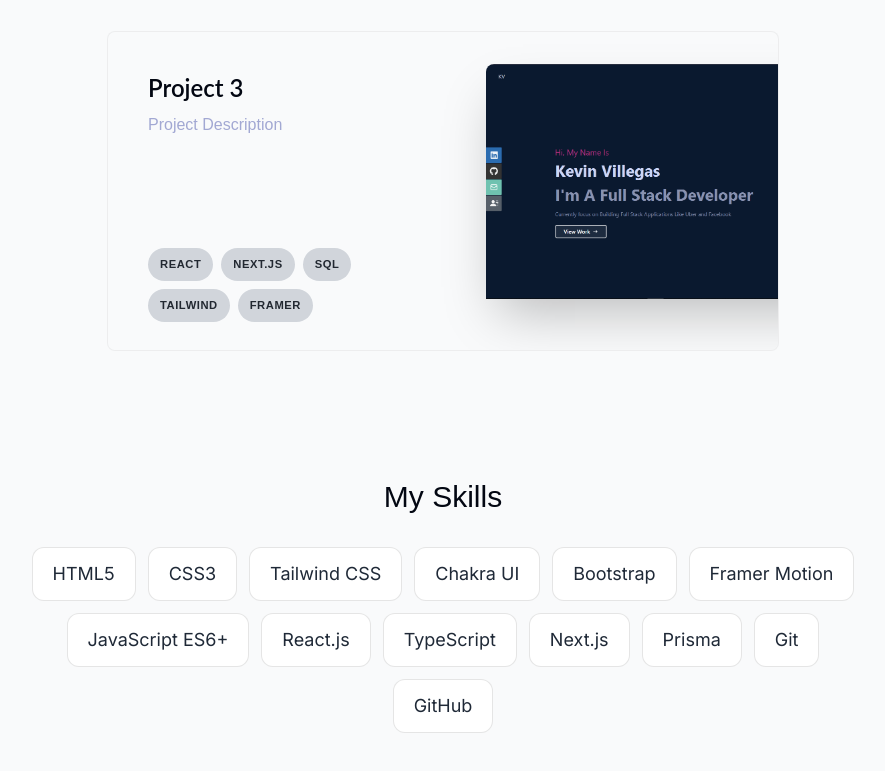
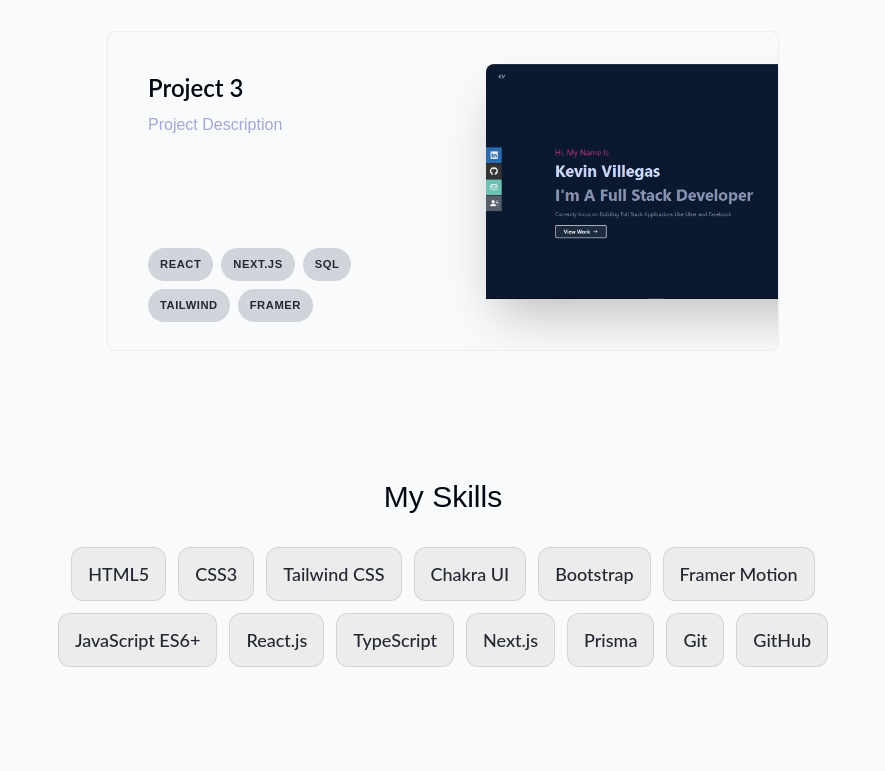
Before and after one commit to Kev-Villegas/portfolio, a Next.js app: page / in a window 1280 px wide. Shown: the part 2069-2840 px from the top of the page, without its empty margins (197-1082 px from the left). Built offline with nearby package versions, Linux system fonts and the light colour scheme.

Commit message:
Updated styling and font for Skills component

```diff
--- a/components/Skills.tsx
+++ b/components/Skills.tsx
@@ -31,7 +31,7 @@ const Skills = () => {
       <ul className='flex flex-wrap justify-center gap-3 text-lg text-gray-800'>
         {skillsData.map((skill, index) => (
           <motion.li
-            className='bg-white borderBlack rounded-xl px-5 py-3 dark:bg-white/10 dark:text-white/80'
+            className='bg-[#ececec] text-[#222831] font-medium borderBlack rounded-xl px-4 py-3 font-primary'
             key={index}
             variants={fadeInAnimationVariants}
             initial='initial'
```
